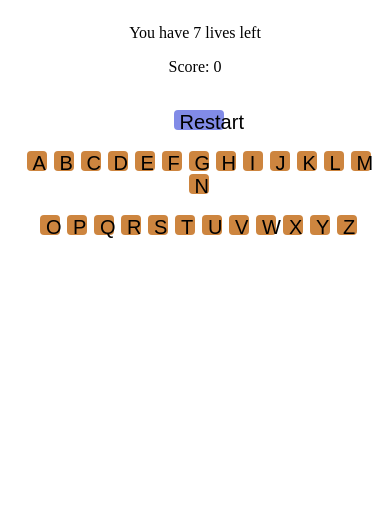
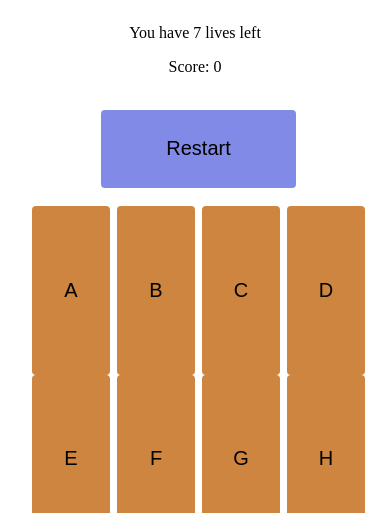
Before and after one commit to pinepeach/c15hangman, a plain HTML site: page index.html in a window 390 px wide. Shown: the part 331-844 px from the top of the page. Drawn offline with Linux system fonts and the light colour scheme.

Commit message:
Update hangman.css

```diff
--- a/css/hangman.css
+++ b/css/hangman.css
@@ -3,7 +3,7 @@
     height: 50px;
     margin-left: 7px;
     font-size: 20px;
-    background-color: peru;
+    background-color: rgba(219, 51, 51, 0.849);
     border-color: grey;
     border-radius: 4px;
     border: none;
@@ -18,6 +18,7 @@
     border-color: grey;
     border-radius: 4px;
     border: none;
+    position: relative;
 }
 
 #button_id:hover{
@@ -77,8 +78,8 @@ body{
 
 @media only screen and (max-width:500px) and (min-width:350px) {
     #button_id {
-        width: 20px;
-        height: 20px;
+        width: 20vw;
+        height: 20vh;
         margin-left: 7px;
         font-size: 20px;
         background-color: peru;
@@ -88,8 +89,8 @@ body{
     }
 
     #restart {
-        width: 50px;
-        height: 20px;
+        width: 50vw;
+        height: 20vw;
         margin-left: 7px;
         font-size: 20px;
         background-color: rgba(101, 113, 226, 0.815);
@@ -107,8 +108,8 @@ body{
 
     #buttonClicked{
         background-color: rgba(156, 106, 56, 0.692);
-        width: 20%;
-        height: 20%;
+        width: 20vw;
+        height: 20vh;
         margin-left: 7px;
         font-size: 20px;
         border-color: grey;
```
